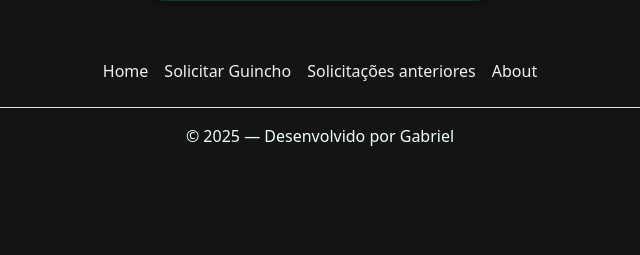
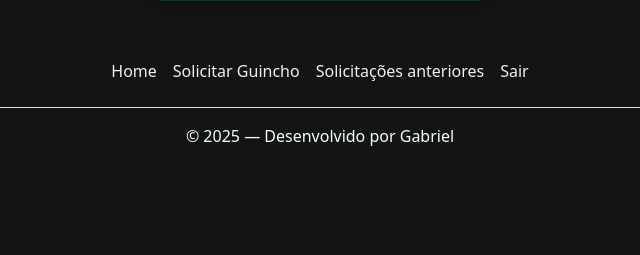
Before and after one commit to gabrielpassos2008/inicio_chegando, a Flask app: page /chamar_guincho in a window 1280 px wide. Shown: the part 496-751 px from the top of the page, without its empty margins (320-960 px from the left). Run offline with Flask 3, Linux system fonts and the light colour scheme; the visitor is signed in with stand-in values (Sample User, id 1); some libraries are stand-ins or nearby versions.

Commit message:
ajustei o about para sair

```diff
--- a/templates/rodape.html
+++ b/templates/rodape.html
@@ -8,7 +8,7 @@
                     </li>
                     <li class="nav-item"><a href="/historico" class="nav-link px-2 bs-light">Solicitações anteriores</a>
                     </li>
-                    <li class="nav-item"><a href="/sair" class="nav-link px-2 bs-light">About</a></li>
+                    <li class="nav-item"><a href="/sair" class="nav-link px-2 bs-light">Sair</a></li>
                 {%endif%}
                 {%if not session['login']%}
                     <li class="nav-item"><a href="/" class="nav-link px-2 bs-light">Home</a></li>
```
